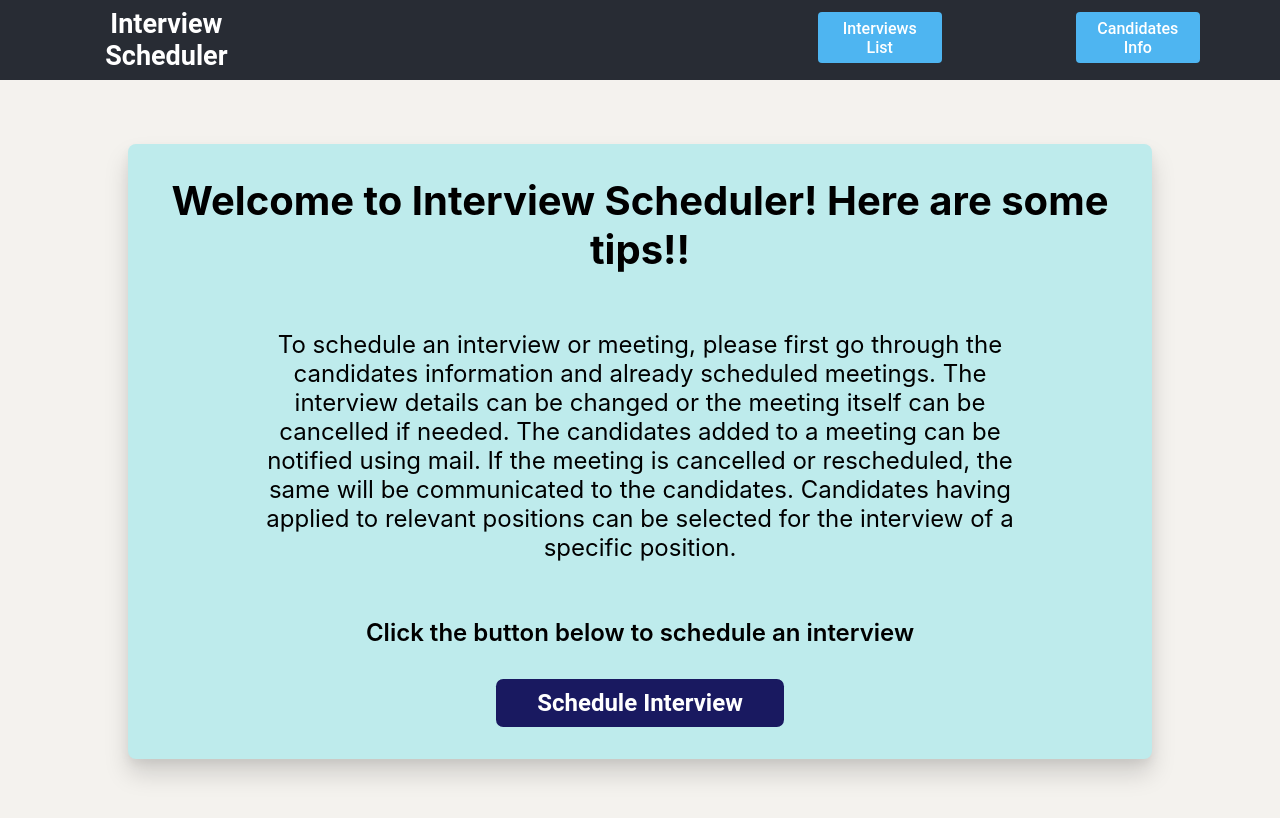
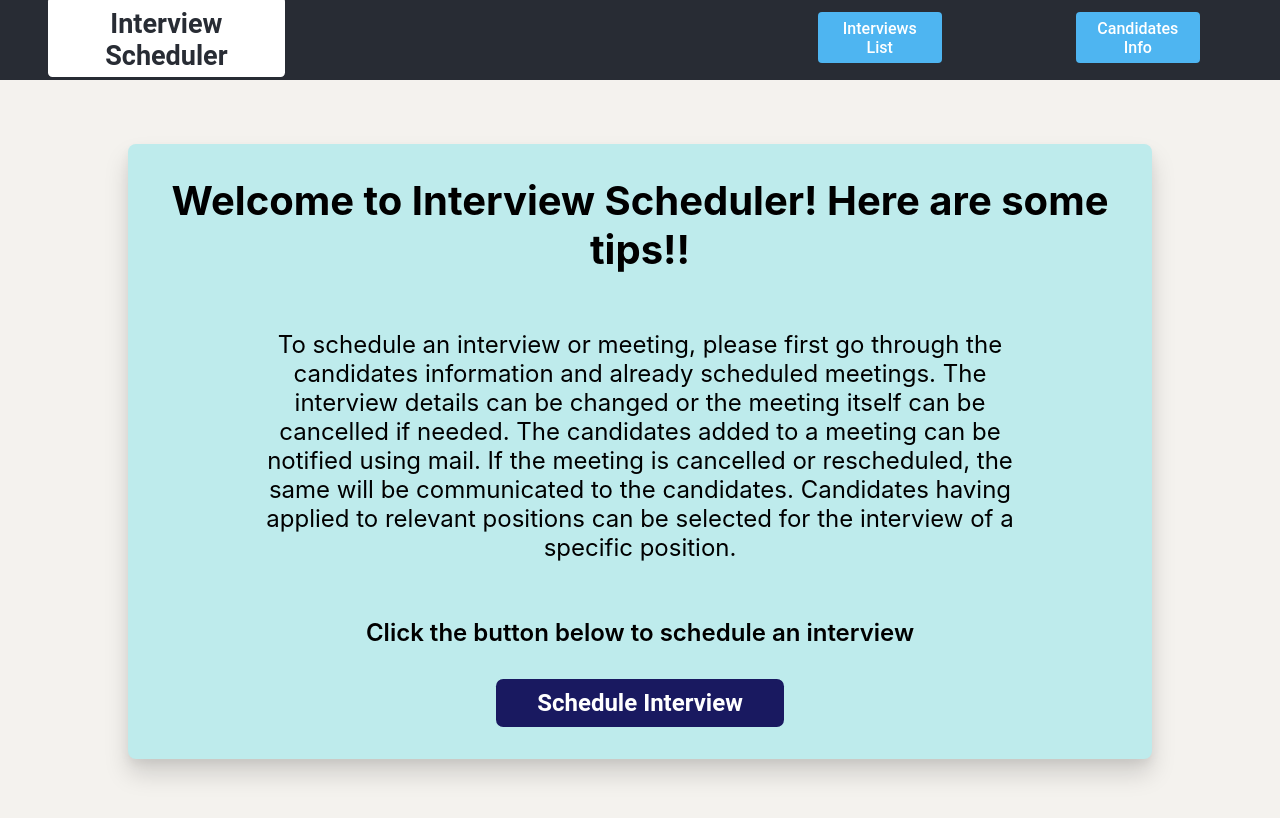
Before and after one commit to ajay-2019011/Interview-Scheduler, a React (Create React App) app in the folder client/: page / in a window 1280 px wide. Shown: the top 818 px of the page. Built offline with nearby package versions, Linux system fonts and the light colour scheme; no server answers.

Commit message:
Updated some style

```diff
--- a/client/src/styles/Navbar.css
+++ b/client/src/styles/Navbar.css
@@ -24,20 +24,21 @@
     border:none;
     margin:0 0.3em 0.3em 0;
     width:20%;
+    border-radius:0.25em;
     max-height: 5rem;
     box-sizing: border-box;
     text-decoration:none;
     font-family:'Roboto',sans-serif;
     font-size: large;
     font-weight:300;
-    color:#FFFFFF;
-    background-color: #282c34;
+    color: #282c34;
+    background-color: #FFFFFF;
     text-align:center;
     transition: all 0.2s;
 }
 #headerBtn:hover{
-    color:#000000;
-    background-color:#FFFFFF;
+    background-color:#585555;
+    color:#FFFFFF;
 }
 
 #interviewBtn, #candidateBtn{
```
